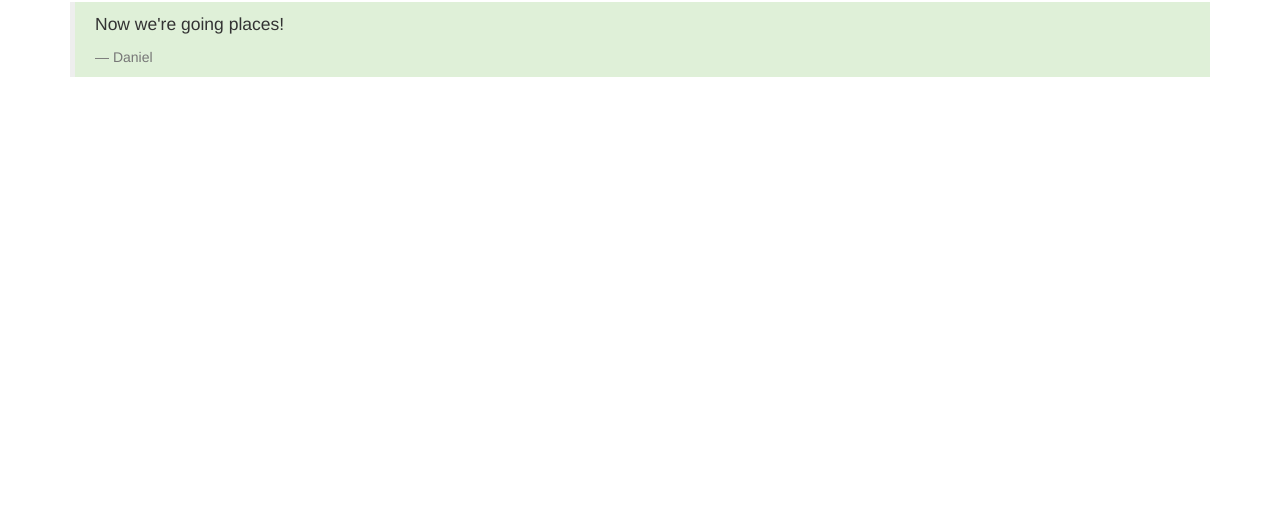
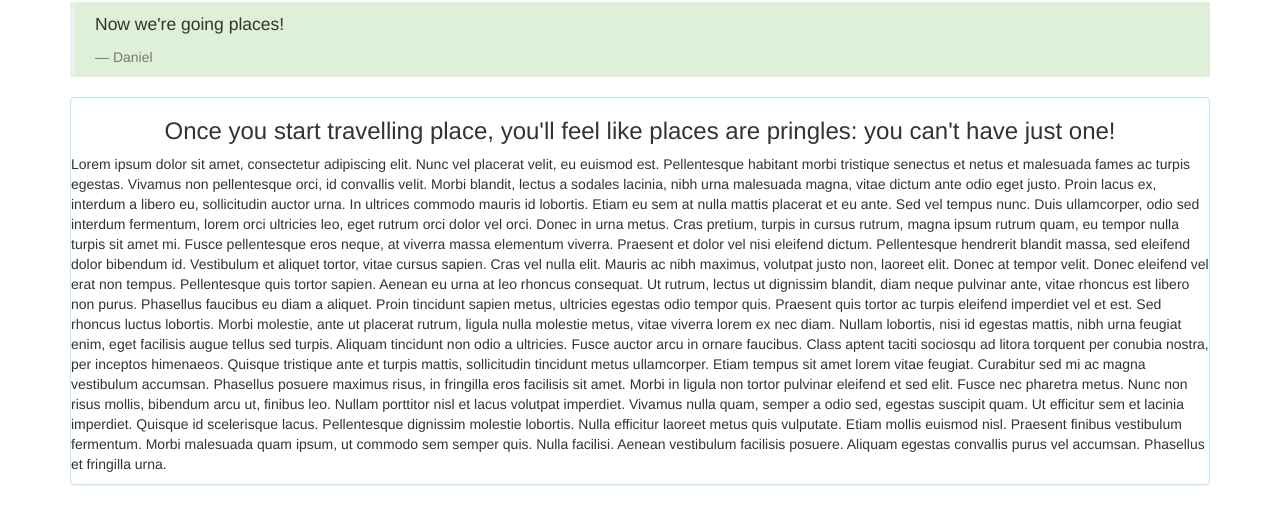
Before and after one commit to Alexx/vacation, a plain HTML site: page index.html in a window 1280 px wide. Shown: the part 571-1076 px from the top of the page. Before the commit the page ends 800 px from the top, so only its background shows below. Drawn offline with Linux system fonts and the light colour scheme.

Commit message:
add a panel with title and text.

```diff
--- a/css/styles.css
+++ b/css/styles.css
@@ -4,3 +4,7 @@
   background-size: cover;
   height: 500px;
 }
+
+.panel h3{
+  text-align: center;
+}
--- a/index.html
+++ b/index.html
@@ -11,10 +11,26 @@
         <h1>Beijing, China</h1>
       </div>
       <h2>Wherever you go, there you are!</h2>
+
       <blockquote class="bg-success">
         <p>Now we're going places!</p>
         <footer>Daniel</footer>
       </blockquote>
+
+      <div class="panel panel-info">
+        <h3>Once you start travelling place, you'll feel like places are pringles: you can't have just one! </h3>
+        <p>Lorem ipsum dolor sit amet, consectetur adipiscing elit. Nunc vel placerat velit, eu euismod est. Pellentesque habitant morbi tristique senectus et netus et malesuada fames ac turpis egestas. Vivamus non pellentesque orci, id convallis velit. Morbi blandit, lectus a sodales lacinia, nibh urna malesuada magna, vitae dictum ante odio eget justo. Proin lacus ex, interdum a libero eu, sollicitudin auctor urna. In ultrices commodo mauris id lobortis. Etiam eu sem at nulla mattis placerat et eu ante.
+
+        Sed vel tempus nunc. Duis ullamcorper, odio sed interdum fermentum, lorem orci ultricies leo, eget rutrum orci dolor vel orci. Donec in urna metus. Cras pretium, turpis in cursus rutrum, magna ipsum rutrum quam, eu tempor nulla turpis sit amet mi. Fusce pellentesque eros neque, at viverra massa elementum viverra. Praesent et dolor vel nisi eleifend dictum. Pellentesque hendrerit blandit massa, sed eleifend dolor bibendum id. Vestibulum et aliquet tortor, vitae cursus sapien. Cras vel nulla elit. Mauris ac nibh maximus, volutpat justo non, laoreet elit. Donec at tempor velit. Donec eleifend vel erat non tempus. Pellentesque quis tortor sapien. Aenean eu urna at leo rhoncus consequat. Ut rutrum, lectus ut dignissim blandit, diam neque pulvinar ante, vitae rhoncus est libero non purus.
+
+        Phasellus faucibus eu diam a aliquet. Proin tincidunt sapien metus, ultricies egestas odio tempor quis. Praesent quis tortor ac turpis eleifend imperdiet vel et est. Sed rhoncus luctus lobortis. Morbi molestie, ante ut placerat rutrum, ligula nulla molestie metus, vitae viverra lorem ex nec diam. Nullam lobortis, nisi id egestas mattis, nibh urna feugiat enim, eget facilisis augue tellus sed turpis. Aliquam tincidunt non odio a ultricies. Fusce auctor arcu in ornare faucibus. Class aptent taciti sociosqu ad litora torquent per conubia nostra, per inceptos himenaeos. Quisque tristique ante et turpis mattis, sollicitudin tincidunt metus ullamcorper. Etiam tempus sit amet lorem vitae feugiat.
+
+        Curabitur sed mi ac magna vestibulum accumsan. Phasellus posuere maximus risus, in fringilla eros facilisis sit amet. Morbi in ligula non tortor pulvinar eleifend et sed elit. Fusce nec pharetra metus. Nunc non risus mollis, bibendum arcu ut, finibus leo. Nullam porttitor nisl et lacus volutpat imperdiet. Vivamus nulla quam, semper a odio sed, egestas suscipit quam. Ut efficitur sem et lacinia imperdiet.
+
+        Quisque id scelerisque lacus. Pellentesque dignissim molestie lobortis. Nulla efficitur laoreet metus quis vulputate. Etiam mollis euismod nisl. Praesent finibus vestibulum fermentum. Morbi malesuada quam ipsum, ut commodo sem semper quis. Nulla facilisi. Aenean vestibulum facilisis posuere. Aliquam egestas convallis purus vel accumsan. Phasellus et fringilla urna.
+        </p>
+      </div>
+
     </div>
   </body>
 </html>
```
